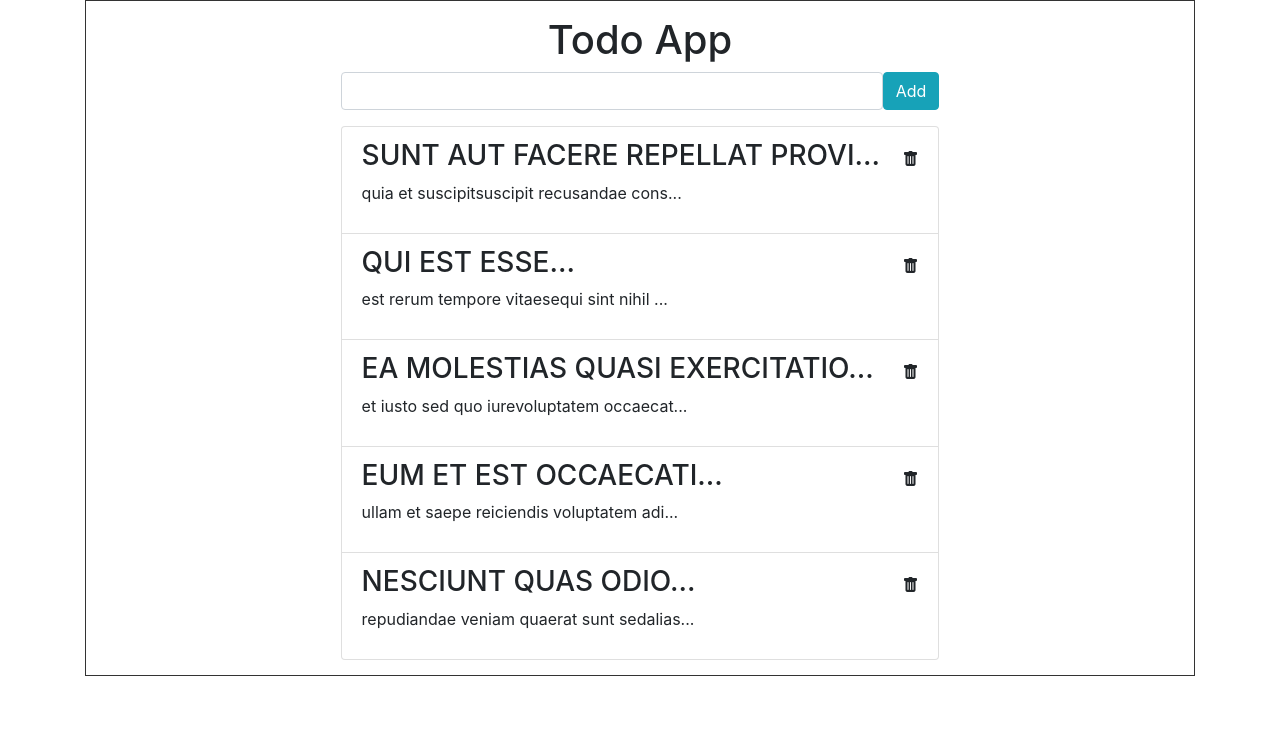
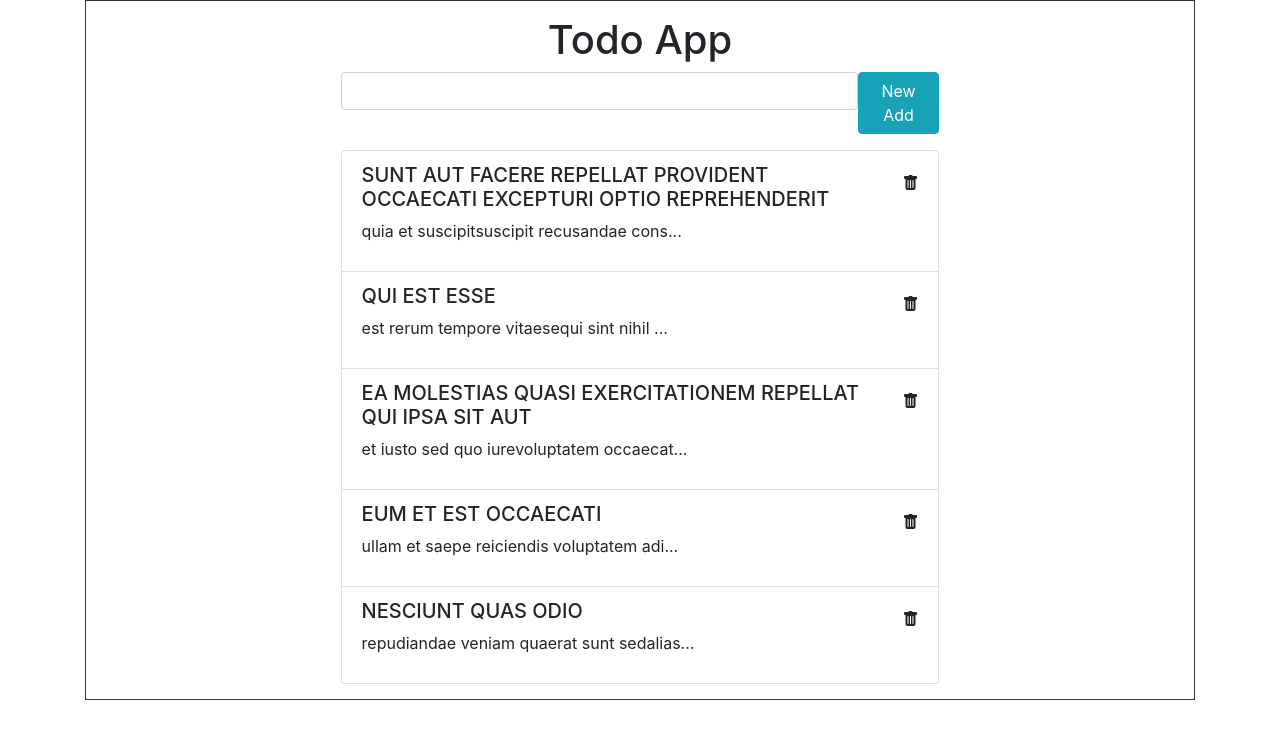
Before and after one commit to ManhDev/to-do-learn, an Angular app: page / in a window 1280 px wide. Shown: the top 738 px of the page. Built offline with nearby package versions, Linux system fonts and the light colour scheme.

Commit message:
Break Component

```diff
--- a/src/app/app.component.html
+++ b/src/app/app.component.html
@@ -8,19 +8,21 @@
           <input type="text" class="form-control" [(ngModel)]="todoContent" (keyup.enter)="onChange()">
           <!-- thay (keyup) ="onchange($event) == (keyup.enter) ="onChange()"" -->
           <!--property: nếu sửa thì nó sẽ được cập nhật theo-->
-          <button class="btn btn-info" (click)="addTodohandler($event)">Add</button>
+          <!-- <button class="btn btn-info" (click)="addTodohandler($event)">Add</button> -->
           <!-- chỉ có event dùng binding event phải dùng invoke(run) -->
+          <app-button name="New Add" (handle)="addTodohandler($event)"></app-button>
+          <!-- name là attribute dùng để export sang ts của button để thay đổi tên của input để tái sử dụng -->
         </div>
         <ul class="list-group">
-          <li *ngFor="let item of todos" class="list-group-item" (click)="handleTodoComplete(item)" [ngClass] ="{'bg-primary':item.complete,'text-white':item.complete}">
+          <li *ngFor="let item of todos" class="list-group-item" (click)="handleTodoComplete(item)"
+            [ngClass]="{'bg-primary':item.complete,'text-white':item.complete}">
             <div class="d-flex justify-content-between ">
-              <div class="mr-3" >
+              <div class="mr-3">
                 <!-- <i *ngIf="item.complete" class="bi bi-check2 mr-2"></i> -->
-                <h3 [ngClass]="{'text-linethrough': item.complete}">{{item.name | uppercase | sumary:30}}</h3>
+                <h5 [ngClass]="{'text-linethrough': item.complete}">{{item.name | uppercase}}</h5>
                 <p>{{item.description|sumary:40}}</p>
               </div>
-              <i class="bi bi-trash-fill mt-2"
-                (click)="handleDelete($event, item)"></i>
+              <i class="bi bi-trash-fill mt-2" (click)="handleDelete($event, item)"></i>
             </div>
 
             <!-- dùng [ngClass]="{'text-linethrough': item.complete}" thay cho  [class.text-linethrough]="item.complete" để có thể có nhiều class thêm vào. 2 cách như nhau -->
--- a/src/app/app.component.ts
+++ b/src/app/app.component.ts
@@ -48,17 +48,20 @@ export class AppComponent {
     },
   ];
 
-  addNewTodo() {
+  addNewTodo(): void {
     if (this.todoContent === '') return;
     this.todos.push({
       name: this.todoContent,
+      description: 'this.description',
       id: ++this.count,
       complete: false,
     });
     this.todoContent = '';
   }
 
-  addTodohandler($event): void {
+  addTodohandler(data): void {
+    console.log(data);
+
     // console.log(this.todoContent);
     // $event.stopPropagation(); // dừng các event ngoài khi click vào event hiện tại
     this.addNewTodo();
--- a/src/app/app.module.ts
+++ b/src/app/app.module.ts
@@ -4,11 +4,13 @@ import { FormsModule } from '@angular/forms';
 import { AppRoutingModule } from './app-routing.module';
 import { AppComponent } from './app.component';
 import { SumaryPipe } from './sumary.pipe';
+import { ButtonComponent } from './components/button/button.component';
 
 @NgModule({
   declarations: [
     AppComponent,
     SumaryPipe,
+    ButtonComponent,
     // pipe/ component / directive sẽ được khai báo tại đây.
   ],
   imports: [BrowserModule, AppRoutingModule, FormsModule],
--- /dev/null
+++ b/src/app/components/button/button.component.html
@@ -0,0 +1 @@
+<button class="btn btn-info" (click)="clickHandler()">{{name}}</button>
--- /dev/null
+++ b/src/app/components/button/button.component.ts
@@ -0,0 +1,19 @@
+import { Component, OnInit, Input, Output, EventEmitter } from '@angular/core';
+// phải có Input từ core của angular
+@Component({
+  selector: 'app-button',
+  templateUrl: './button.component.html',
+  styleUrls: ['./button.component.css'],
+})
+export class ButtonComponent implements OnInit {
+  @Input() name: string;
+  //  dùng attribute của input để lấy attribute của button
+  @Output('handle') handle: EventEmitter<any> = new EventEmitter();
+  constructor() {}
+
+  ngOnInit(): void {}
+
+  clickHandler(): void {
+    this.handle.emit('data');
+  }
+}
--- a/src/app/sumary.pipe.ts
+++ b/src/app/sumary.pipe.ts
@@ -7,7 +7,6 @@ export class SumaryPipe implements PipeTransform {
   transform(value: string, limit: number, ...args: unknown[]): unknown {
     // value là giá trị đầu vào tại vị trí đặt pipes
     // args là tham số của pipes kiểu rest
-    console.log(limit);
     limit = limit || 50;
 
     return value.substr(0, limit) + '...';
```
Also changed, not shown: src/app/components/button/button.component.css (added), 1 other file (tests, documents, lock files or other folders).
